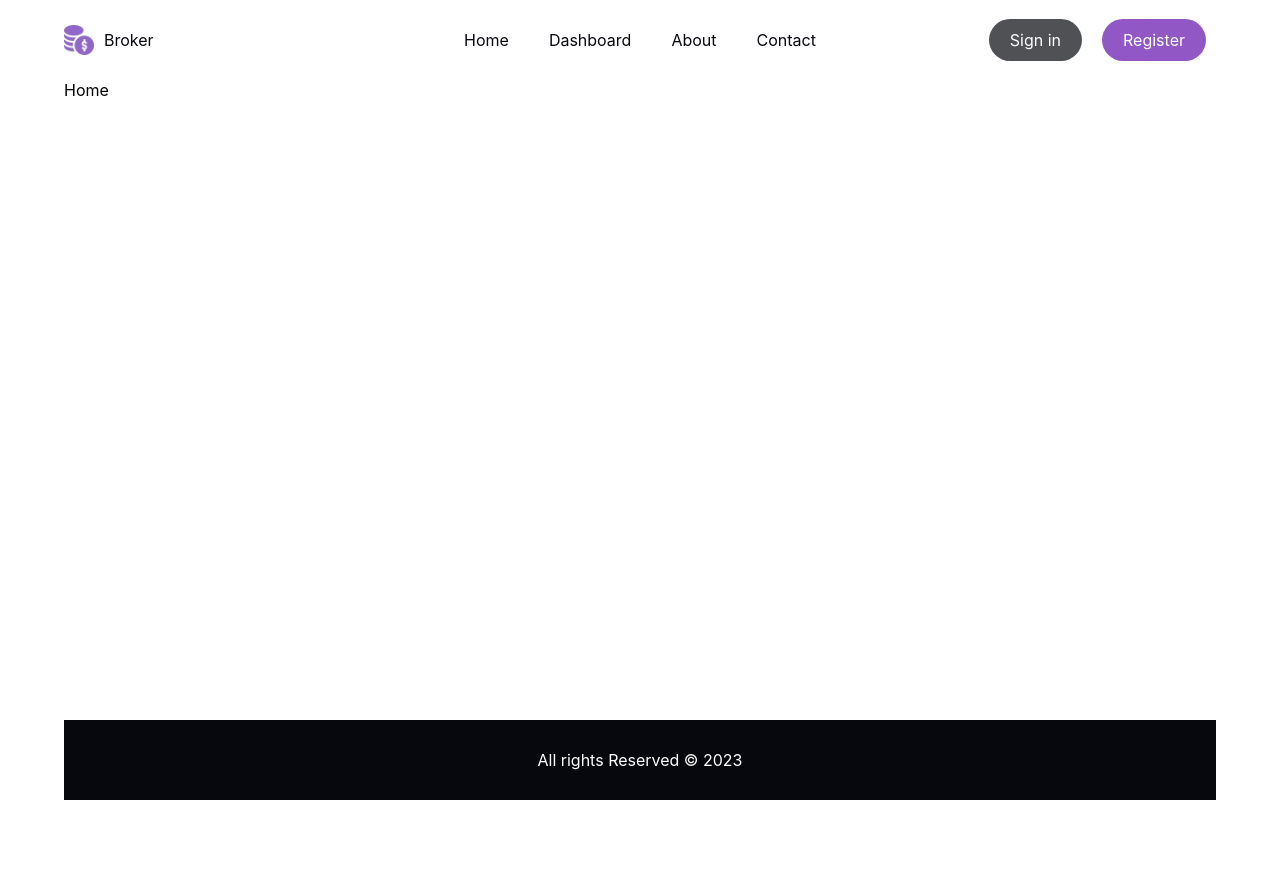
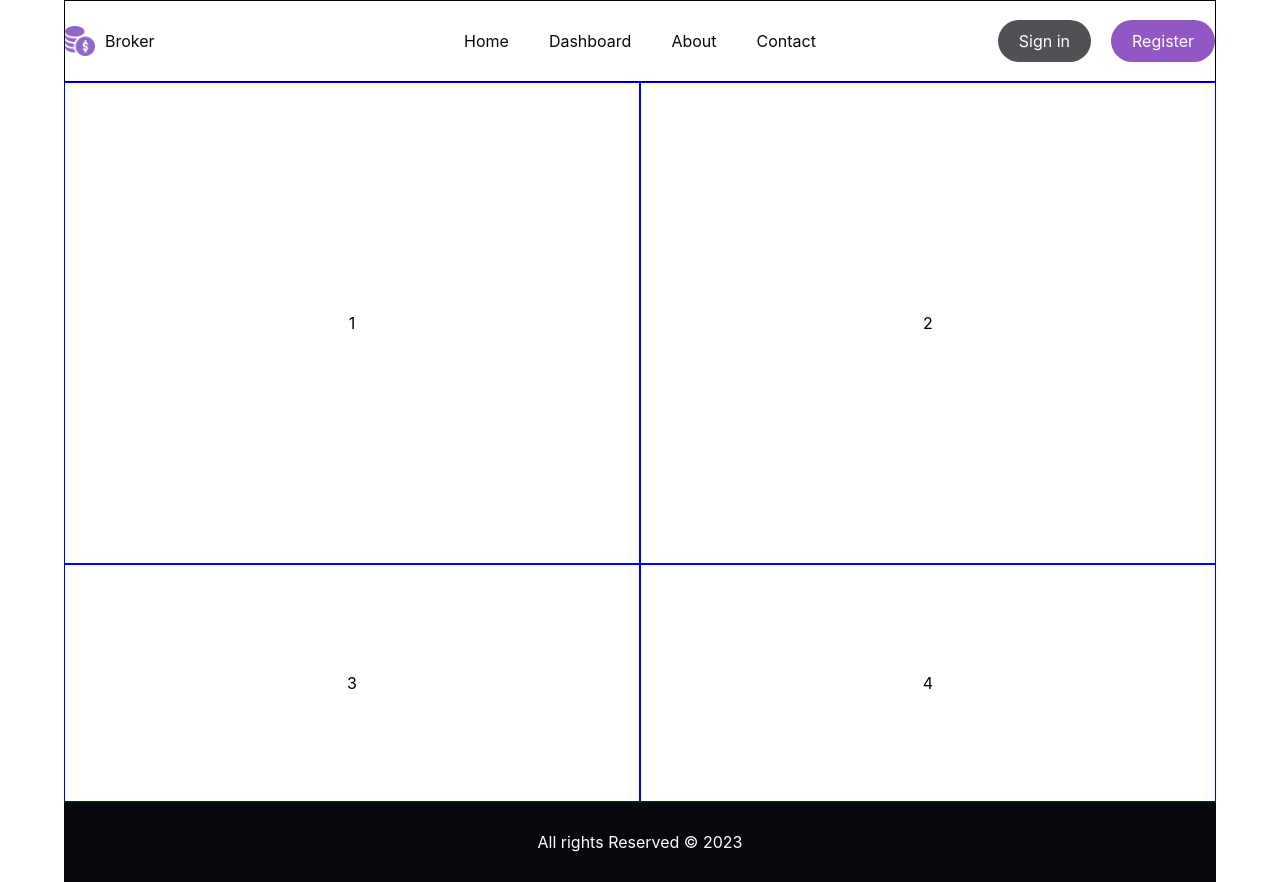
Before and after one commit to oliver-wahome/broker, a React (Create React App) app: page / in a window 1280 px wide. Before the commit the page ends 800 px from the top, so only its background shows below. Built offline with nearby package versions, Linux system fonts and the light colour scheme.

Commit message:
feat: adding grid layout to home content

```diff
--- a/src/componentStyles/Navbar.css
+++ b/src/componentStyles/Navbar.css
@@ -2,6 +2,7 @@
     height: 10vh;
     display: grid;
     grid-template-columns: 30% 40% 30%;
+    border: 1px solid black;
 }
 
 .logoSection {
@@ -61,6 +62,7 @@
 }
 
 .regBtn {
+    margin-right: 0;
     background-color: #9057c5;
 }
 
--- a/src/pageStyles/Home.css
+++ b/src/pageStyles/Home.css
@@ -1,3 +1,21 @@
 .homeContent {
-    height: 80vh;
+    height: 90vh;
+    display: grid;
+    grid-template-columns: 50% 50%;
+    grid-template-rows: 33% 34% 33%;
 }
+
+.homeCell {
+    display: grid;
+    align-items: center;
+    justify-items: center;
+    border: 1px solid blue;
+}
+
+.cellOne {
+    grid-row: 1 / span 2;
+}
+
+.cellTwo {
+    grid-row: 1 / span 2;
+}
--- a/src/pages/Home.js
+++ b/src/pages/Home.js
@@ -9,7 +9,10 @@ function Home() {
       <Navbar />
 
       <div className="homeContent">
-        Home
+        <div className="homeCell cellOne">1</div>
+        <div className="homeCell cellTwo">2</div>
+        <div className="homeCell">3</div>
+        <div className="homeCell">4</div>
       </div>
 
       <Footer />
```
